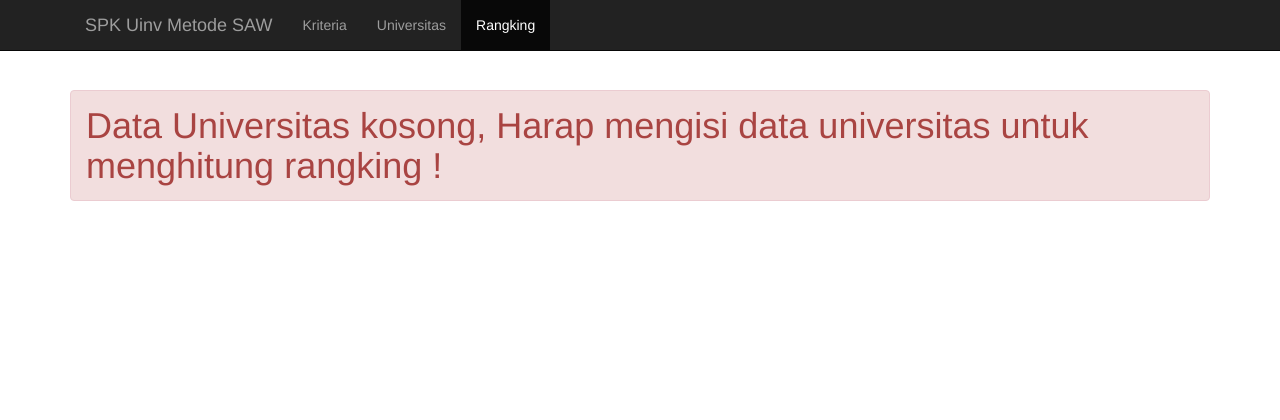
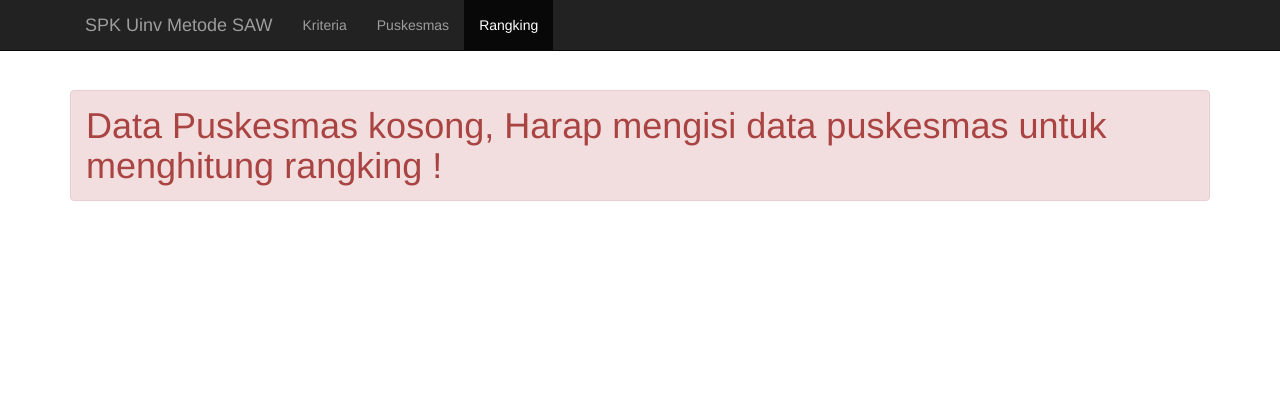
Before and after one commit to upi20/puskesmas-terbaik, a CodeIgniter app: page /index.php/rangking/noData in a window 1280 px wide. Shown: the top 420 px of the page. Run offline with CodeIgniter, Linux system fonts and the light colour scheme.

Commit message:
universitas change to puskesmas

```diff
--- a/application/controllers/Rangking.php
+++ b/application/controllers/Rangking.php
@@ -15,16 +15,16 @@ class Rangking extends MY_Controller
 		parent::__construct();
 		$this->load->model('MKriteria');
 		$this->load->model('MNilai');
-		$this->load->model('MUniversitas');
+		$this->load->model('MPuskesmas');
 		$this->load->model('MSAW');
 		$this->page->setTitle('Rangking | SPK Metode SAW');
 	}
 
 	public function index()
 	{
-		$universitas = $this->MUniversitas->getAll();
+		$puskesmas = $this->MPuskesmas->getAll();
 
-		if ($universitas == null) {
+		if ($puskesmas == null) {
 			redirect('rangking/noData');
 		}
 		/**
@@ -46,7 +46,7 @@ class Rangking extends MY_Controller
 		/**
 		 * Ambil data dari table SAW untuk perhitungan awal
 		 */
-		$table1 = $this->initialTableSAW($universitas);
+		$table1 = $this->initialTableSAW($puskesmas);
 		$this->page->setData('table1', $table1);
 
 
@@ -106,16 +106,16 @@ class Rangking extends MY_Controller
 	{
 		loadPage('saw/noData');
 	}
-	private function initialTableSAW($universitas)
+	private function initialTableSAW($puskesmas)
 	{
 		$nilai = $this->MNilai->getNilaiUniveristas();
 
 		$dataInput = array();
 		$no = 0;
-		foreach ($universitas as $item => $itemUniversitas) {
+		foreach ($puskesmas as $item => $itemPuskesmas) {
 			foreach ($nilai as $index => $itemNilai) {
-				if ($itemUniversitas->kdUniversitas == $itemNilai->kdUniversitas) {
-					$dataInput[$no]['universitas'] = $itemUniversitas->universitas;
+				if ($itemPuskesmas->kdPuskesmas == $itemNilai->kdPuskesmas) {
+					$dataInput[$no]['puskesmas'] = $itemPuskesmas->puskesmas;
 					$dataInput[$no][$itemNilai->kriteria] = $itemNilai->nilai;
 				}
 			}
@@ -134,7 +134,7 @@ class Rangking extends MY_Controller
 		$dataSifat = array();
 		foreach ($sawData as $item => $value) {
 			foreach ($value as $x => $z) {
-				if ($x == 'Universitas') {
+				if ($x == 'Puskesmas') {
 					continue;
 				}
 				$dataSifat[$x] = $this->MSAW->getStatus($x);
@@ -149,7 +149,7 @@ class Rangking extends MY_Controller
 		$dataValueMinMax = array();
 		foreach ($sawData as $point => $value) {
 			foreach ($value as $x => $z) {
-				if ($x == 'Universitas') {
+				if ($x == 'Puskesmas') {
 					continue;
 				}
 				foreach ($dataSifat as $item => $itemX) {
@@ -185,7 +185,7 @@ class Rangking extends MY_Controller
 		$sawData = $this->MSAW->getAll();
 		foreach ($sawData as $point => $value) {
 			foreach ($value as $x => $z) {
-				if ($x == 'Universitas') {
+				if ($x == 'Puskesmas') {
 					continue;
 				}
 				foreach ($dataSifat as $item => $sifat) {
@@ -202,7 +202,7 @@ class Rangking extends MY_Controller
 							);
 							$where = array(
 
-								'Universitas' => $value->Universitas
+								'Puskesmas' => $value->Puskesmas
 							);
 
 							$this->MSAW->update($dataUpdate, $where);
@@ -217,7 +217,7 @@ class Rangking extends MY_Controller
 							);
 							$where = array(
 
-								'Universitas' => $value->Universitas
+								'Puskesmas' => $value->Puskesmas
 							);
 
 							$this->MSAW->update($dataUpdate, $where);
@@ -237,7 +237,7 @@ class Rangking extends MY_Controller
 		foreach ($sawData as $item => $value) {
 			$total = 0;
 			foreach ($value as $item => $itemData) {
-				if ($item == 'Universitas') {
+				if ($item == 'Puskesmas') {
 					continue;
 				} elseif ($item == 'Total') {
 					$dataUpdate = array(
@@ -245,7 +245,7 @@ class Rangking extends MY_Controller
 					);
 
 					$where = array(
-						'Universitas' => $value->Universitas
+						'Puskesmas' => $value->Puskesmas
 					);
 
 					$this->MSAW->update($dataUpdate, $where);
@@ -262,7 +262,7 @@ class Rangking extends MY_Controller
 		$sawData = $this->MSAW->getAll();
 		foreach ($sawData as $point => $value) {
 			foreach ($value as $x => $z) {
-				if ($x == 'Universitas') {
+				if ($x == 'Puskesmas') {
 					continue;
 				}
 				foreach ($bobot as $item => $itemKriteria) {
@@ -275,7 +275,7 @@ class Rangking extends MY_Controller
 							$x => $newData
 						);
 						$where = array(
-							'Universitas' => $value->Universitas
+							'Puskesmas' => $value->Puskesmas
 						);
 
 						$this->MSAW->update($dataUpdate, $where);
@@ -296,7 +296,7 @@ class Rangking extends MY_Controller
 				'Rangking' => $no
 			);
 			$where = array(
-				'Universitas' => $value->Universitas
+				'Puskesmas' => $value->Puskesmas
 			);
 
 			$this->MSAW->update($dataUpdate, $where);
--- a/application/models/MNilai.php
+++ b/application/models/MNilai.php
@@ -8,7 +8,7 @@
 class MNilai extends CI_Model
 {
 
-	public $kdUniversitas;
+	public $kdPuskesmas;
 	public $kdKriteria;
 	public $nilai;
 
@@ -25,7 +25,7 @@ class MNilai extends CI_Model
 	private function getData()
 	{
 		$data = array(
-			'kdUniversitas' => $this->kdUniversitas,
+			'kdPuskesmas' => $this->kdPuskesmas,
 			'kdKriteria' => $this->kdKriteria,
 			'nilai' => $this->nilai
 		);
@@ -42,7 +42,7 @@ class MNilai extends CI_Model
 	public function getNilaiByUniveristas($id)
 	{
 		$query = $this->db->query(
-			'select a.kdUniversitas, a.universitas, b.kdKriteria, b.nilai from universitas a join nilai b on a.kdUniversitas = b.kdUniversitas where a.kdUniversitas = ' . $id
+			'select a.kdPuskesmas, a.puskesmas, b.kdKriteria, b.nilai from puskesmas a join nilai b on a.kdPuskesmas = b.kdPuskesmas where a.kdPuskesmas = ' . $id
 		);
 		if ($query->num_rows() > 0) {
 			foreach ($query->result() as $row) {
@@ -56,7 +56,7 @@ class MNilai extends CI_Model
 	public function getNilaiUniveristas()
 	{
 		$query = $this->db->query(
-			'select u.kdUniversitas, u.universitas, k.kdKriteria, k.kriteria ,n.nilai from universitas u, nilai n, kriteria k where u.kdUniversitas = n.kdUniversitas AND k.kdKriteria = n.kdKriteria '
+			'select u.kdPuskesmas, u.puskesmas, k.kdKriteria, k.kriteria ,n.nilai from puskesmas u, nilai n, kriteria k where u.kdPuskesmas = n.kdPuskesmas AND k.kdKriteria = n.kdKriteria '
 		);
 		if ($query->num_rows() > 0) {
 			foreach ($query->result() as $row) {
@@ -69,10 +69,10 @@ class MNilai extends CI_Model
 
 	public function update()
 	{
-		$get_result = $this->db->get_where($this->getTable(), ['kdUniversitas' => $this->kdUniversitas, 'kdKriteria' => $this->kdKriteria])->num_rows();
+		$get_result = $this->db->get_where($this->getTable(), ['kdPuskesmas' => $this->kdPuskesmas, 'kdKriteria' => $this->kdKriteria])->num_rows();
 		if ($get_result) {
 			$data = array('nilai' => $this->nilai);
-			$this->db->where('kdUniversitas', $this->kdUniversitas);
+			$this->db->where('kdPuskesmas', $this->kdPuskesmas);
 			$this->db->where('kdKriteria', $this->kdKriteria);
 			$this->db->update($this->getTable(), $data);
 			return $this->db->affected_rows();
@@ -83,7 +83,7 @@ class MNilai extends CI_Model
 
 	public function delete($id)
 	{
-		$this->db->where('kdUniversitas', $id);
+		$this->db->where('kdPuskesmas', $id);
 		return $this->db->delete($this->getTable());
 	}
 }
--- a/application/models/MUniversitas.php
+++ b/application/models/MPuskesmas.php
@@ -6,11 +6,11 @@
  * untuk memenuhi tugas mata kuliah Sistem Pendukung Keputusan.
  */
 
-class MUniversitas extends CI_Model
+class MPuskesmas extends CI_Model
 {
 
-	public $kdUniversitas;
-	public $universitas;
+	public $kdPuskesmas;
+	public $puskesmas;
 
 	public function __construct()
 	{
@@ -19,13 +19,13 @@ class MUniversitas extends CI_Model
 
 	private function getTable()
 	{
-		return 'universitas';
+		return 'puskesmas';
 	}
 
 	private function getData()
 	{
 		$data = array(
-			'universitas' => $this->universitas
+			'puskesmas' => $this->puskesmas
 		);
 
 		return $data;
@@ -33,14 +33,14 @@ class MUniversitas extends CI_Model
 
 	public function getAll()
 	{
-		$universitas = array();
+		$puskesmas = array();
 		$query = $this->db->get($this->getTable());
 		if ($query->num_rows() > 0) {
 			foreach ($query->result() as $row) {
-				$universitas[] = $row;
+				$puskesmas[] = $row;
 			}
 		}
-		return $universitas;
+		return $puskesmas;
 	}
 
 
@@ -58,14 +58,14 @@ class MUniversitas extends CI_Model
 
 	public function delete($id)
 	{
-		$this->db->where('kdUniversitas', $id);
+		$this->db->where('kdPuskesmas', $id);
 		return $this->db->delete($this->getTable());
 	}
 
 	public function getLastID()
 	{
-		$this->db->select('kdUniversitas');
-		$this->db->order_by('kdUniversitas', 'DESC');
+		$this->db->select('kdPuskesmas');
+		$this->db->order_by('kdPuskesmas', 'DESC');
 		$this->db->limit(1);
 		$query = $this->db->get($this->getTable());
 		return $query->row();
--- a/application/models/MSAW.php
+++ b/application/models/MSAW.php
@@ -20,7 +20,7 @@ class MSAW extends CI_Model
 	public function createTable($field)
 	{
 		$fields = array(
-			'Universitas VARCHAR(120) not null'
+			'Puskesmas VARCHAR(120) not null'
 		);
 
 
--- a/application/views/layouts/layout.php
+++ b/application/views/layouts/layout.php
@@ -79,9 +79,9 @@
 							<li <?php if ($this->uri->segment(1) == 'kriteria') {
 								?> class="active" <?php
 												} ?>><a href="<?php echo site_url('kriteria'); ?>">Kriteria</a></li>
-							<li <?php if ($this->uri->segment(1) == 'universitas') {
+							<li <?php if ($this->uri->segment(1) == 'puskesmas') {
 								?> class="active" <?php
-												} ?>><a href="<?php echo site_url('universitas'); ?>">Universitas</a></li>
+												} ?>><a href="<?php echo site_url('puskesmas'); ?>">Puskesmas</a></li>
 							<li <?php if ($this->uri->segment(1) == 'rangking') {
 								?> class="active" <?php
 												} ?>><a href="<?php echo site_url('rangking'); ?>">Rangking</a></li>
--- a/application/views/saw/noData.php
+++ b/application/views/saw/noData.php
@@ -1,5 +1,5 @@
 <h1>
     <div class="alert alert-danger" role="alert">
-        Data Universitas kosong, Harap mengisi data universitas untuk menghitung rangking !
+        Data Puskesmas kosong, Harap mengisi data puskesmas untuk menghitung rangking !
     </div>
 </h1>
--- a/assets/js/universitas.js
+++ b/assets/js/puskesmas.js
@@ -4,9 +4,9 @@
  * untuk memenuhi tugas mata kuliah Sistem Pendukung Keputusan.
  */
 
-function hapus_universitas(id) {
+function hapus_puskesmas(id) {
 	$.ajax({
-		url: base_url + "universitas/" + "delete/" + id,
+		url: base_url + "puskesmas/" + "delete/" + id,
 		type: "POST",
 		dataType: "JSON",
 		success: function (data) {
```
Also changed, not shown: application/controllers/Puskesmas.php (renamed from application/controllers/Universitas.php, +27 -27 lines), application/views/layouts/index.php (+6 -6 lines), application/views/puskesmas/index.php (renamed from application/views/universitas/index.php, +11 -11 lines), application/views/puskesmas/tambah.php (renamed from application/views/universitas/tambah.php, +11 -11 lines), application/views/saw/index.php (+4 -8 lines), database/db_spk_puskesmas.sql (+16 -16 lines).
